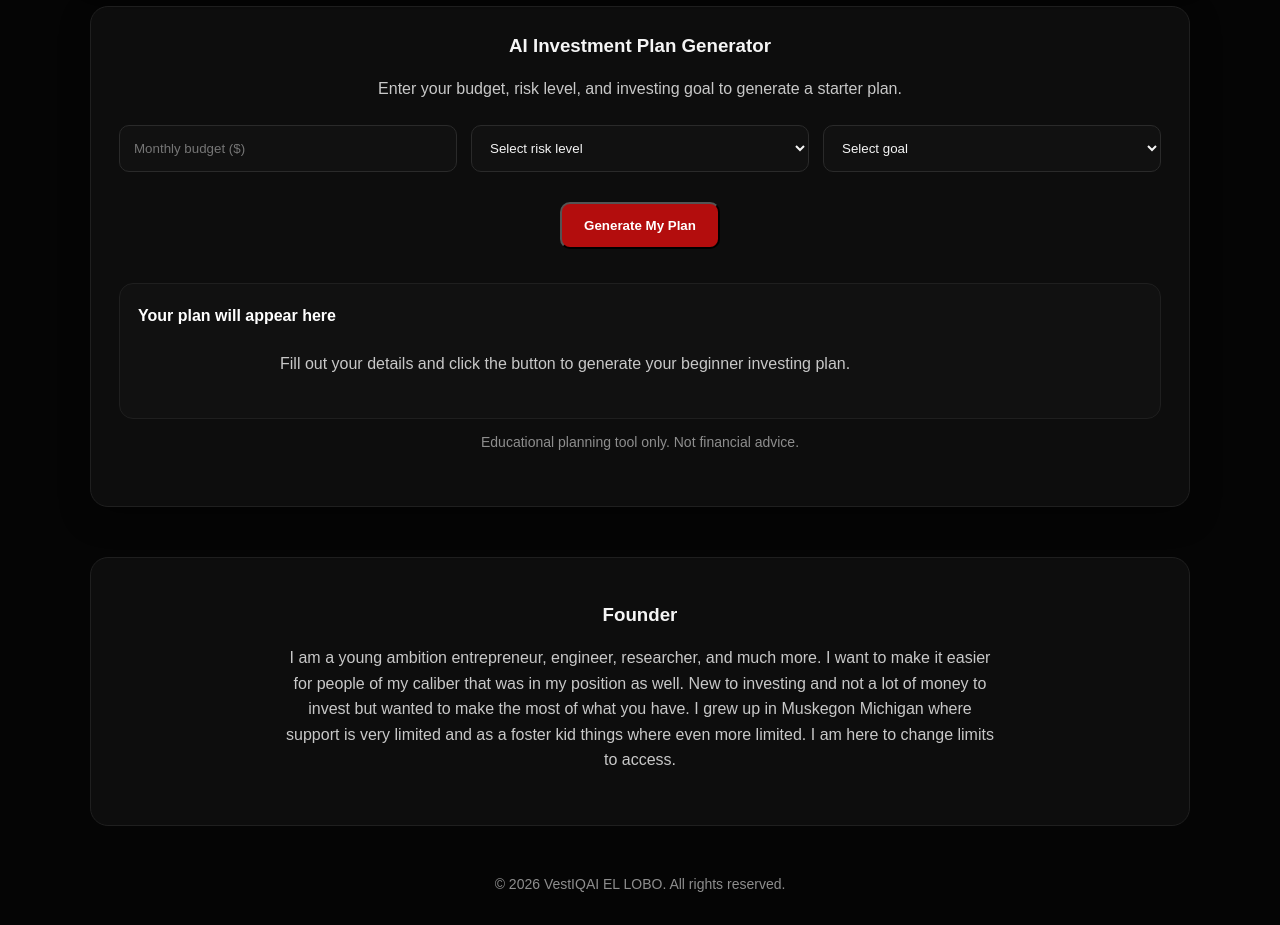
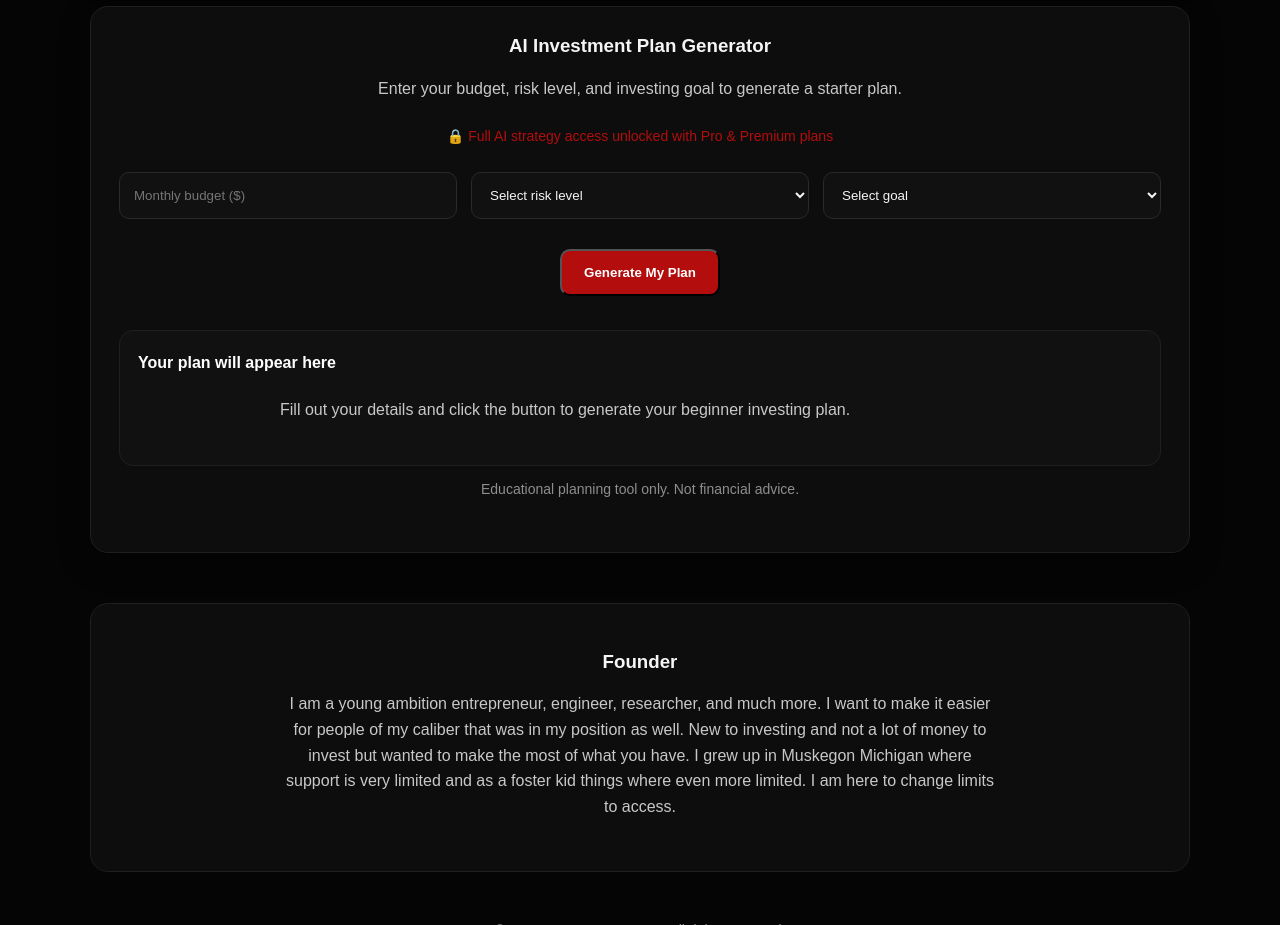
Before and after one commit to edwardlongmirebeast6-cpu/vestiqai-el-loboRK, a plain HTML site: page index.html in a window 1280 px wide. Shown: the part 1020-1945 px from the top of the page. Drawn offline with Linux system fonts and the light colour scheme.

Commit message:
Add message for Pro & Premium plans access

```diff
--- a/index.html
+++ b/index.html
@@ -176,7 +176,9 @@
   <p>
     Enter your budget, risk level, and investing goal to generate a starter plan.
   </p>
-
+<p style="color:#b30d0d; font-size:14px;">
+  🔒 Full AI strategy access unlocked with Pro & Premium plans
+</p>
   <div class="ai-fields">
     <input type="number" id="budget" placeholder="Monthly budget ($)" />
 
```
